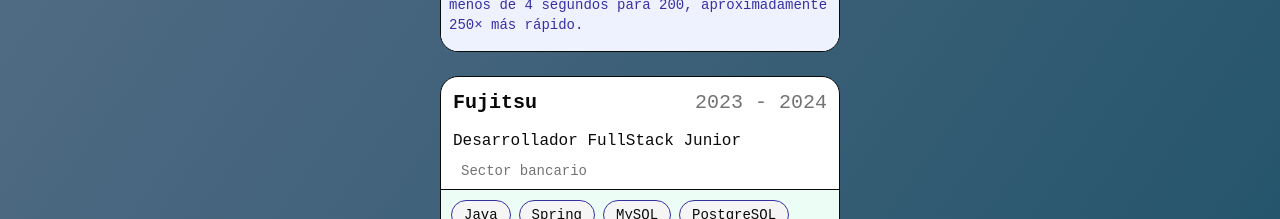
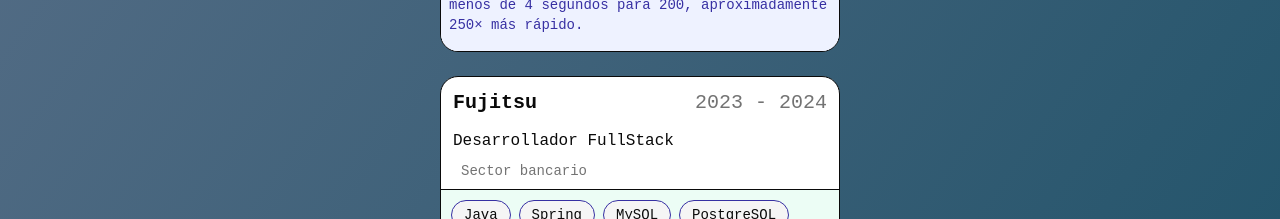
Before and after one commit to CarlosRamosDeveloper/portfolio, a React (Vite) app: page /experience in a window 1280 px wide. Shown: the part 920-1139 px from the top of the page. Built offline with nearby package versions, Linux system fonts and the light colour scheme.

Commit message:
updated job experience

```diff
--- a/src/portfolio/data/ExperienceData.ts
+++ b/src/portfolio/data/ExperienceData.ts
@@ -28,7 +28,7 @@
   {
     id: 2,
     company: 'Fujitsu',
-    workingPosition: 'Desarrollador FullStack Junior',
+    workingPosition: 'Desarrollador FullStack',
     subtitle: 'Sector bancario',
     startYear: 2023,
     endYear: 2024,
```
